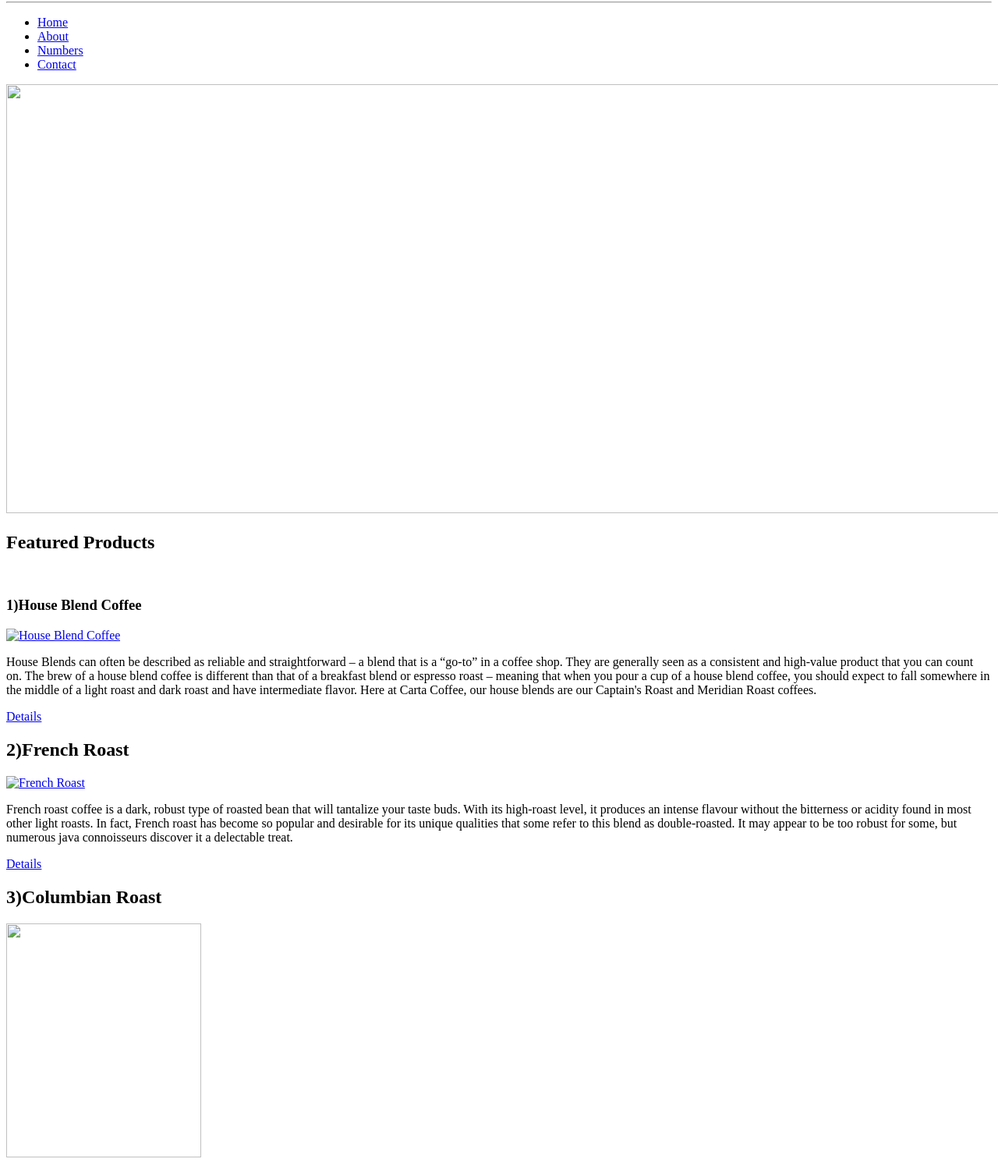
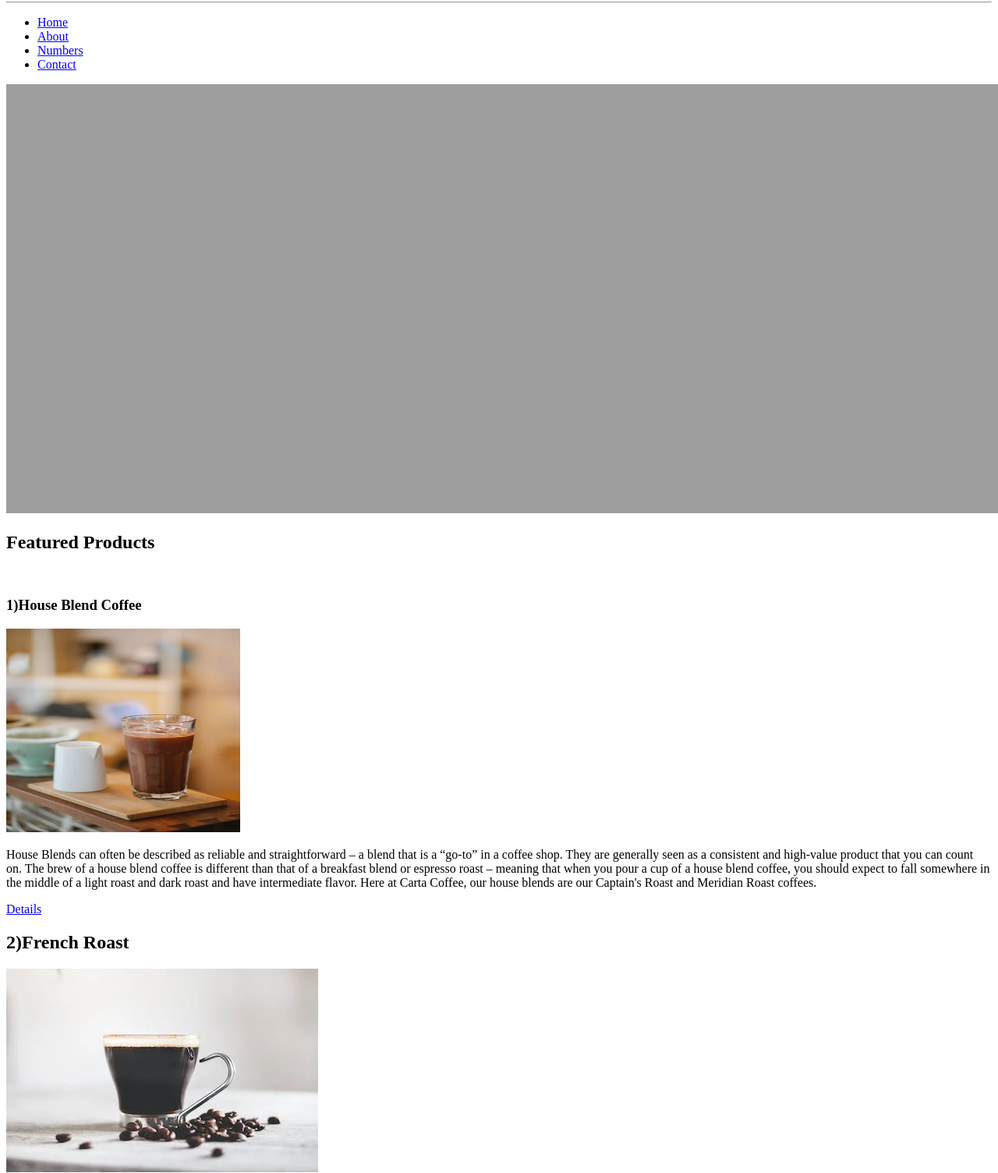
Before and after one commit to yogeshkalluri/html, a plain HTML site: page index.html in a window 1280 px wide. Shown: the part 91-1595 px from the top of the page at 78% size. Drawn offline with Linux system fonts and the light colour scheme; the site is published under a folder, as on GitHub Pages, so addresses that start at the root find nothing.

Commit message:
index.html

```diff
--- a/index.html
+++ b/index.html
@@ -1,33 +1,35 @@
 <!DOCTYPE html>
 <html lang="en">
-    <head>
-        <meta charset="UTF-8">
-        <title>Impresso Espresso</title>
-    </head>
+<head>
+    <meta charset="UTF-8">
+    <meta http-equiv="X-UA-Compatible" content="IE=edge">
+    <meta name="viewport" content="width=device-width, initial-scale=1.0">
+    <title>Impresso Espresso</title>
+</head>
     <body>
-        <img src="/images/coffee.jpg" alt="Image of coffee" height="275" width="275">
+        <img src="./images/coffee.jpg" alt="Image of coffee" height="275" width="275">
         <h2>Impresso Espresso</h2>
         <hr>
         <ul>
-            <li><a href="project.html">Home</a></li>
+            <li><a href="index.html">Home</a></li>
             <li><a href="about.html">About</a></li>
             <li><a href="numbers.html">Numbers</a></li>
             <li><a href="contact.html">Contact</a></li>
         </ul>
-        <img src="/images/shop.jpeg" height="550" width="1500">
+        <img src="./images/shop.jpeg" height="550" width="1500">
         <h2>Featured Products</h2>
         <br>
         <h3>1)House Blend Coffee</h3>
-        <a href="https://en.wikipedia.org/wiki/Home_roasting_coffee"><img src="/images/hbc.jpg" alt="House Blend Coffee" width="300" height="261"></a>
+        <a href="https://en.wikipedia.org/wiki/Home_roasting_coffee"><img src="./images/hbc.jpg" alt="House Blend Coffee" width="300" height="261"></a>
         <p>House Blends can often be described as reliable and straightforward – a blend that is a “go-to” in a coffee shop. They are generally seen as a consistent and high-value product that you can count on. The brew of a house blend coffee is different than that of a breakfast blend or espresso roast – meaning that when you pour a cup of a house blend coffee, you should expect to fall somewhere in the middle of a light roast and dark roast and have intermediate flavor. Here at Carta Coffee, our house blends are our Captain's Roast and Meridian Roast coffees. </p>
         <a href="https://en.wikipedia.org/wiki/Home_roasting_coffee" target="_blank">Details</a>
         <br>
         <h2>2)French Roast</h2>
-        <a href="https://thedarkestroast.com/what-is-french-roast-coffee/"><img src="/images/frc.jpg" alt="French Roast"></a>
+        <a href="https://thedarkestroast.com/what-is-french-roast-coffee/"><img src="./images/frc.jpg" alt="French Roast"></a>
         <p>French roast coffee is a dark, robust type of roasted bean that will tantalize your taste buds. With its high-roast level, it produces an intense flavour without the bitterness or acidity found in most other light roasts. In fact, French roast has become so popular and desirable for its unique qualities that some refer to this blend as double-roasted. It may appear to be too robust for some, but numerous java connoisseurs discover it a delectable treat.</p>
         <a href="https://thedarkestroast.com/what-is-french-roast-coffee/" target="_blank">Details</a>
         <h2>3)Columbian Roast</h2>
-        <a href="https://eldoradocoffee.com/blogs/news/colombian-coffee"><img src="/images/crc.jpeg" height="300" width="250"></a>
+        <a href="https://eldoradocoffee.com/blogs/news/colombian-coffee"><img src="./images/crc.jpeg" height="300" width="250"></a>
         <p>Colombian coffee has a medium roast or a dark roast that is used to make rich espresso blends. Take note that coffee roast isn't related to the growth of coffee. Colombia is famous for its coffee beans which can be roasted to light or medium roast degrees</p>
         <a href="https://eldoradocoffee.com/blogs/news/colombian-coffee" target="_blank">Details</a>
         <br>
```
